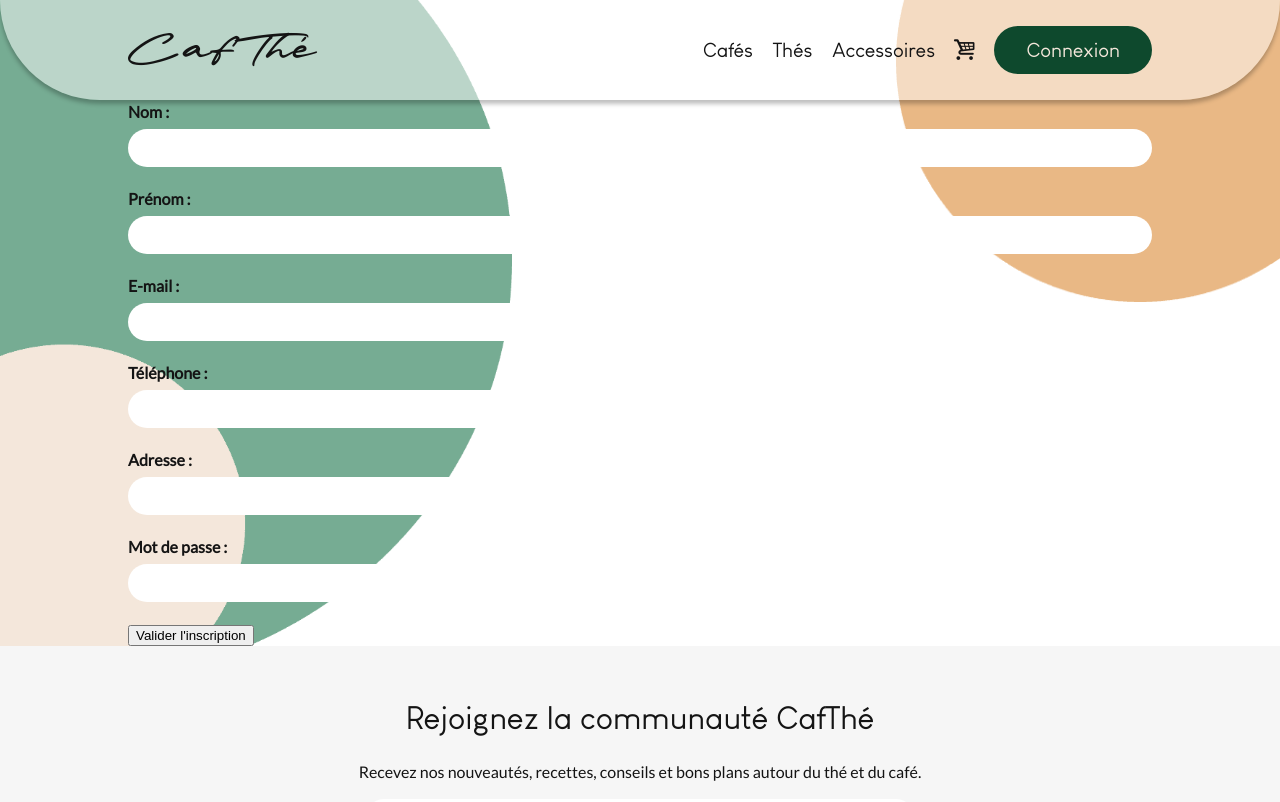
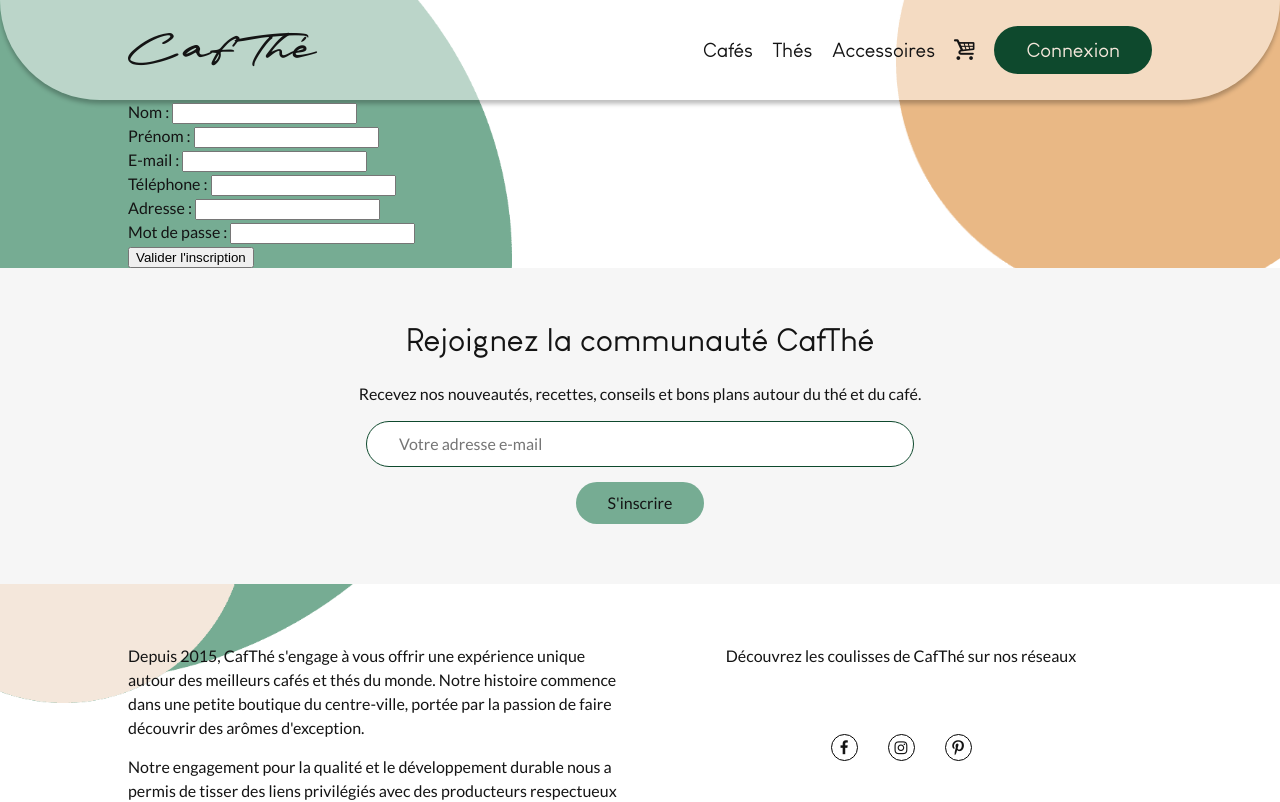
Before and after one commit to ThibautG/cafthe_react, a React (Create React App) app: page /register in a window 1280 px wide. Shown: the top 802 px of the page. Built offline with nearby package versions, Linux system fonts and the light colour scheme.

Commit message:
travail des inputs + règles globales pour les btn et inputs

```diff
--- a/src/components/Footer.js
+++ b/src/components/Footer.js
@@ -9,7 +9,8 @@ function Footer(props) {
                 <h2>Rejoignez la communauté CafThé</h2>
                 <p>Recevez nos nouveautés, recettes, conseils et bons plans autour du thé et du café.</p>
                 <form className={"newsletter-form"}>
-                    <input type={"email"} placeholder={"Votre adresse e-mail"} required/>
+                    <label htmlFor={"newsletter-email"} className={"sr-only"}>Votre adresse e-mail</label>
+                    <input id={"newsletter-email"} type={"email"} placeholder={"Votre adresse e-mail"} required/>
                     <button type={"submit"}>S'inscrire</button>
                 </form>
             </div>
--- a/src/pages/Registration.js
+++ b/src/pages/Registration.js
@@ -57,68 +57,68 @@ function Registration(props) {
     };
 
     return (
-        <section>
+        <section className={"section-register"}>
             <form onSubmit={handleSubmit}>
-                <ul className={"login-list"}>
+                <ul className={"register-list"}>
                     <li>
-                        <label htmlFor="nom">Nom : </label>
-                        <input type="text"
+                        <label htmlFor={"nom"}>Nom : </label>
+                        <input type={"text"}
                                value={nom}
                                onChange={(e) => setNom(e.target.value)}
-                               id="nom"
+                               id={"nom"}
                                required
-                               name="nom"/>
+                               name={"nom"}/>
                     </li>
                     <li>
-                        <label htmlFor="prenom">Prénom : </label>
-                        <input type="text"
+                        <label htmlFor={"prenom"}>Prénom : </label>
+                        <input type={"text"}
                                value={prenom}
                                onChange={(e) => setPrenom(e.target.value)}
-                               id="prenom"
+                               id={"prenom"}
                                required
-                               name="prenom"/>
+                               name={"prenom"}/>
                     </li>
                     <li>
-                        <label htmlFor="email">E-mail : </label>
-                        <input type="email"
+                        <label htmlFor={"email"}>E-mail : </label>
+                        <input type={"email"}
                                value={email}
                                onChange={(e) => setEmail(e.target.value)}
-                               id="email"
+                               id={"email"}
                                required
-                               name="mail"/>
+                               name={"mail"}/>
                     </li>
                     <li>
-                        <label htmlFor="tel">Téléphone : </label>
-                        <input type="tel"
+                        <label htmlFor={"tel"}>Téléphone : </label>
+                        <input type={"tel"}
                                value={tel}
                                onChange={(e) => setTel(e.target.value)}
-                               id="tel"
+                               id={"tel"}
                                required
-                               name="tel"/>
+                               name={"tel"}/>
                     </li>
                     <li>
-                        <label htmlFor="adresse">Adresse : </label>
-                        <input type="text"
+                        <label htmlFor={"adresse"}>Adresse : </label>
+                        <input type={"text"}
                                value={adresse}
                                onChange={(e) => setAdresse(e.target.value)}
-                               id="adresse"
+                               id={"adresse"}
                                required
-                               name="adresse"/>
+                               name={"adresse"}/>
                     </li>
                     <li>
-                        <label htmlFor="password">Mot de passe : </label>
-                        <input type="password"
+                        <label htmlFor={"password"}>Mot de passe : </label>
+                        <input type={"password"}
                                value={mdp}
                                onChange={(e) => setMdp(e.target.value)}
-                               id="password"
+                               id={"password"}
                                required
-                               name="password"/>
+                               name={"password"}/>
                     </li>
                     {errorMsg && (
-                        <div>{errorMsg}</div> // structure d'affichage conditionnel
+                        <div>{errorMsg}</div>
                     )}
-                    <li className="button">
-                        <button type="submit">Valider l'inscription</button>
+                    <li className={"register-button"}>
+                        <button type={"submit"}>Valider l'inscription</button>
                     </li>
                 </ul>
             </form>
--- a/src/styles/Footer.css
+++ b/src/styles/Footer.css
@@ -39,10 +39,16 @@ footer {
 
 .newsletter-form input{
     width: 50%;
-    height: 3.2rem;
+    padding-block: 1rem;
     padding-left: 3.2rem;
     border-radius: 3rem;
-    border: none;
+    border: 1px solid var(--color-dark-green);
+    font: var(--font-text);
+    font-size: var(--font-size-body);
+}
+
+.newsletter-form input:focus {
+    outline: 2px solid var(--color-dark-green);
 }
 
 .newsletter-form button {
--- a/src/styles/Global.css
+++ b/src/styles/Global.css
@@ -75,3 +75,104 @@ strong {
 em {
     font-style: italic;
 }
+
+/* ----- SR ONLY ----- */
+.sr-only {
+    position: absolute;
+    width: 1px;
+    height: 1px;
+    padding: 0;
+    margin: -1px;
+    overflow: hidden;
+    clip: rect(0, 0, 0, 0);
+    white-space: nowrap;
+    border: 0;
+}
+
+
+/* ----- GLOBAL BUTTONS -----*/
+
+.global-btn-primary {
+    padding: 1.2rem 3.2rem;
+    border: 1px solid var(--color-dark-green);
+    border-radius: 30px;
+    background-color: var(--color-dark-green);
+    color: var(--color-light-orange);
+    font-family: var(--font-text);
+    font-size: var(--font-size-body);
+    cursor: pointer;
+    text-decoration: none;
+    text-align: center;
+    transition: background-color 0.3s ease, color 0.3s ease;
+}
+
+.global-btn-primary:hover {
+    background-color: var(--color-light-orange);
+    color: var(--color-dark-green);
+}
+
+.global-btn-secondary {
+    padding: 1.2rem 3.2rem;
+    border: 1px solid var(--color-dark-green);
+    border-radius: 30px;
+    background-color: var(--color-dark-orange);
+    color: var(--color-text-main);
+    font-family: var(--font-text);
+    font-size: var(--font-size-body);
+    cursor: pointer;
+    text-decoration: none;
+    text-align: center;
+    transition: background-color 0.3s ease, color 0.3s ease;
+}
+
+.global-btn-secondary:hover {
+    background-color: var(--color-dark-green);
+    color: var(--color-light-orange);
+}
+
+.global-btn-primary,
+.global-btn-secondary {
+    display: inline-block;
+}
+
+/*.global-btn-primary:focus,
+.global-btn-secondary:focus {
+    outline: 2px solid var(--color-dark-green);
+    outline-offset: 4px;
+}*/
+
+
+
+/* ----- GLOBAL INPUTS ----- */
+.global-label {
+    display: block;
+    margin-bottom: 0.5rem;
+    text-align: left;
+    font: var(--font-text);
+    color: var(--color-text-main);
+}
+
+.global-input {
+    width: 100%;
+    box-sizing: border-box;
+    padding-block: 1rem;
+    padding-left: 3.2rem;
+    border-radius: 3rem;
+    border: 1px solid var(--color-dark-green);
+    font-size: var(--font-size-body);
+    font: var(--font-text);
+    color: var(--color-text-main);
+    transition: border 0.3s ease, outline 0.3s ease;
+}
+
+.global-input:focus {
+    outline: 2px solid var(--color-dark-green);
+    outline-offset: 2px;
+}
+
+.global-input::placeholder {
+    color: var(--color-text-main);
+    font: var(--font-text);
+    font-size: var(--font-size-body);
+    opacity: 0.6;
+}
--- a/src/styles/Login.css
+++ b/src/styles/Login.css
@@ -60,9 +60,9 @@
 /* --- Label + champ --- */
 .login-list label {
     display: block;
-    font-weight: bold;
     margin-bottom: 0.5rem;
     text-align: left;
+    font: var(--font-text);
     color: var(--color-text-main);
 }
 
@@ -74,11 +74,16 @@
 
 .login-list input {
     width: 100%;
-    padding: 1rem;
-    border-radius: 30px;
-    border: 1px solid var(--color-border);
-    font-size: var(--font-text);
-    font-family: var(--font-text);
+    padding-block: 1rem;
+    padding-left: 3.2rem;
+    border-radius: 3rem;
+    border: 1px solid var(--color-dark-green);
+    font-size: var(--font-size-body);
+    font: var(--font-text);
+}
+
+.login-list input:focus {
+    outline: 2px solid var(--color-dark-green);
 }
 
 /* --- Erreur --- */
@@ -126,7 +131,7 @@
     transition: transform 0.3s ease, color 0.3s ease;
 }
 
-.login-secondary-btn::after {
+/*.login-secondary-btn::after {
     content: "";
     display: block;
     height: 1px;
@@ -134,7 +139,7 @@
     background-color: var(--color-dark-green);
     transition: width 0.3s ease;
     margin-top: 0.2rem;
-}
+}*/
 
 .login-secondary-btn:hover {
     transform: scale(1.05);
--- /dev/null
+++ b/src/styles/Register.css
@@ -0,0 +1,5 @@
+/* ---IDIOMATIC CSS--- */
+/*  Positioning (position, z-index, top, right, bottom, left...)
+    Display & Box Model (display, overflow, box-sizing, width, height, padding, border, margin...)
+    Other (background, color, font-family, font-size, text-align...)
+*/
```
